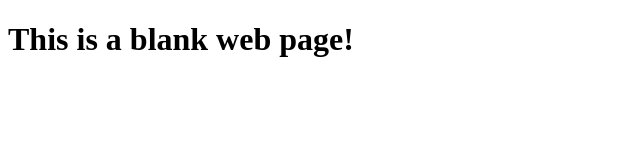
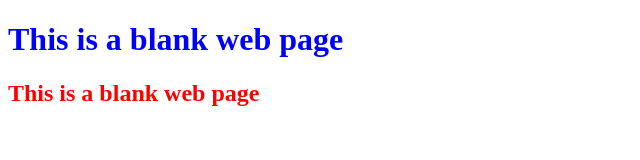
Before and after one commit to kevindass/0main_openSAP_repo, a plain HTML site: page index.html in a window 1280 px wide. Shown: the whole page, without its empty margins (0-640 px from the left). Drawn offline with Linux system fonts and the light colour scheme.

Commit message:
change header tag colors to blue and red

```diff
--- a/index.html
+++ b/index.html
@@ -9,6 +9,7 @@
 		  <title>This is a blank page</title>
 	</head>
 	<body>
-		<h1>This is a blank web page!</h1>
+		<h1 style="color: Blue">This is a blank web page</h1>
+		<h2 style="color: Red">This is a blank web page</h2>
 	</body>
 </html>
```
